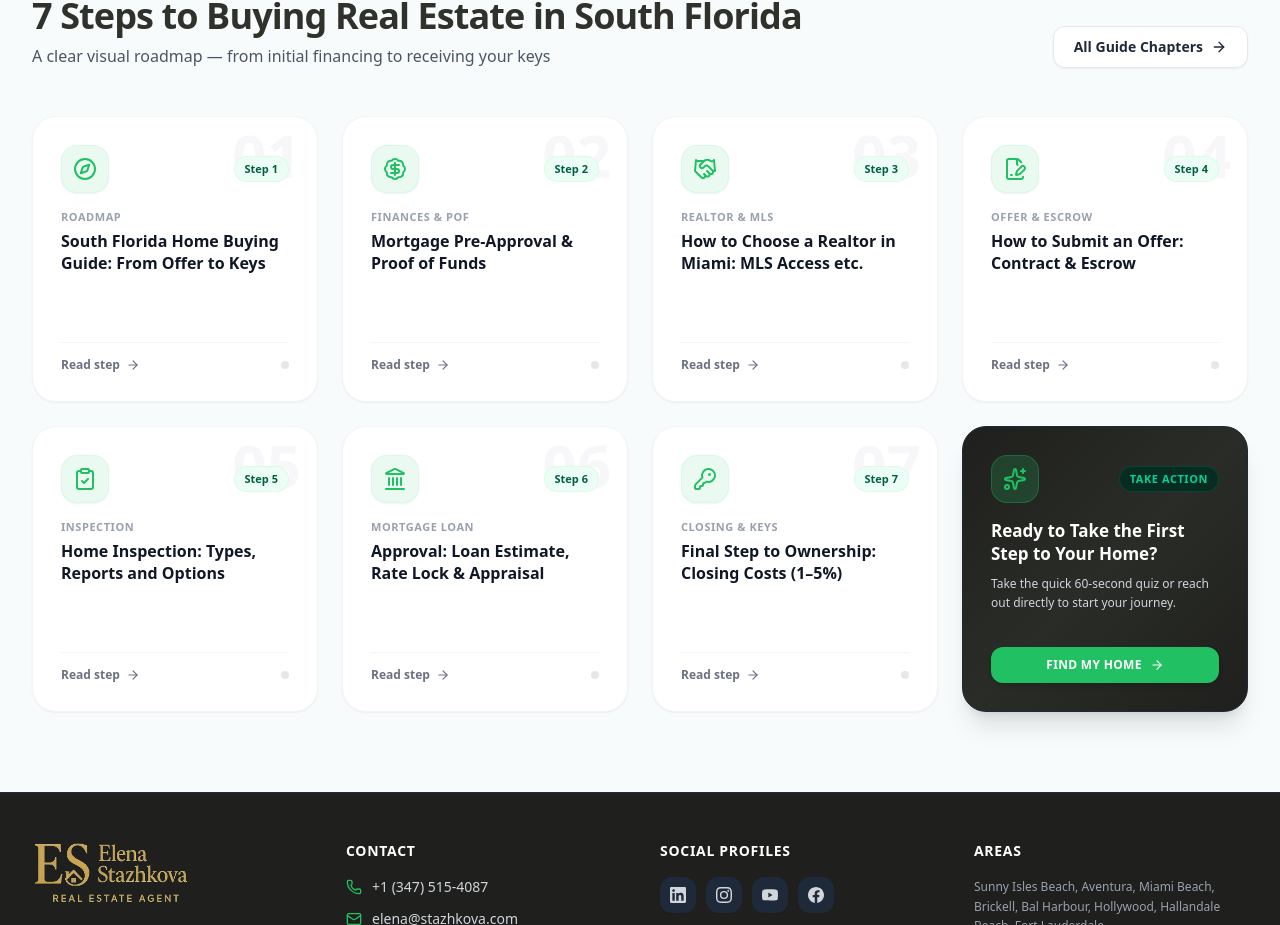
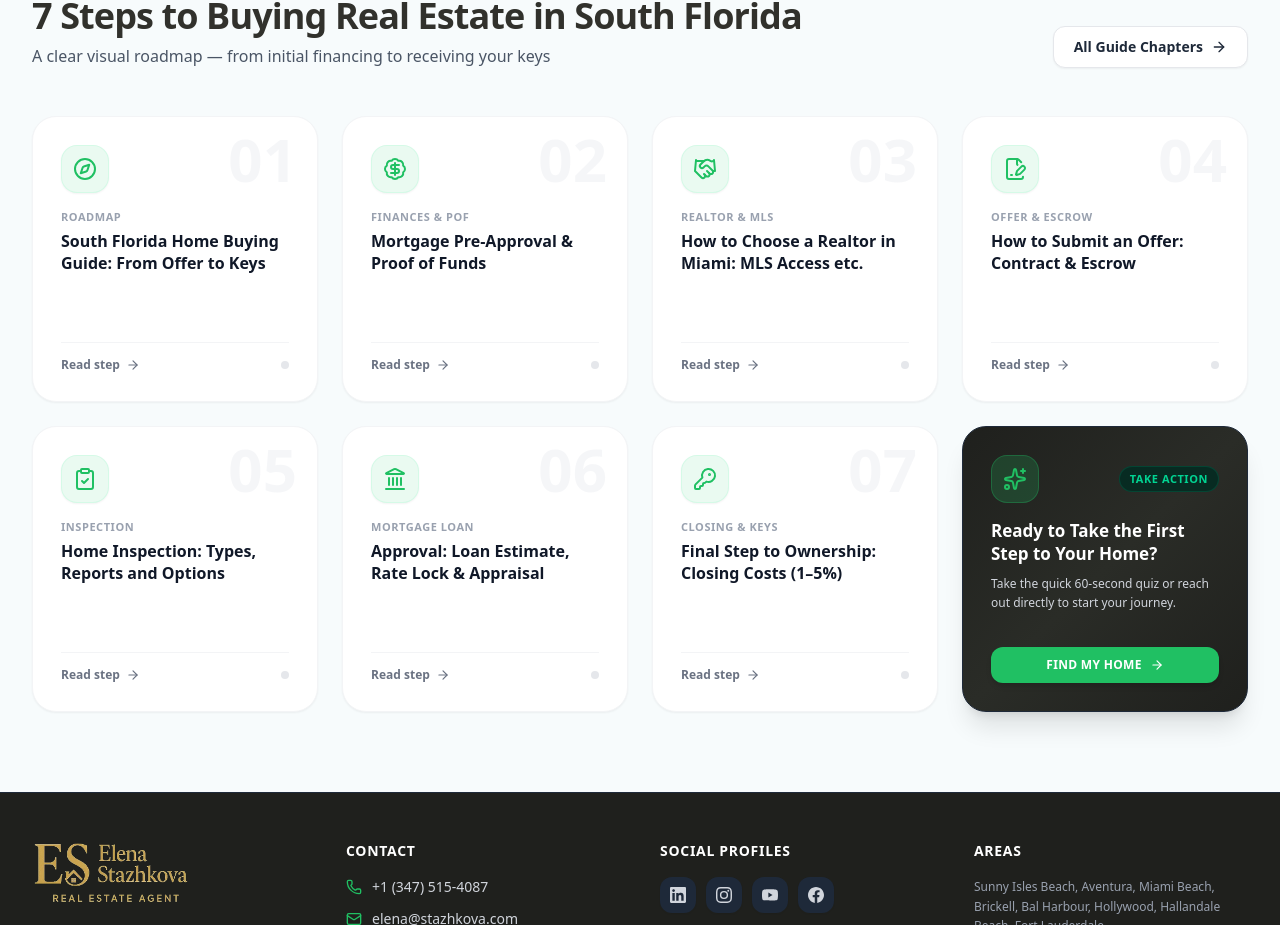
Before and after one commit to andreibdr/stazhkova_wp, a Next.js app in the folder website/: page / in a window 1280 px wide. Shown: the part 6100-7025 px from the top of the page. Built offline with nearby package versions, Linux system fonts and the light colour scheme.

Commit message:
style: remove duplicate step badge from cards to let large watermark numbers stand out cleanly

```diff
--- a/website/components/GuidesPreview.tsx
+++ b/website/components/GuidesPreview.tsx
@@ -155,19 +155,16 @@ export default function GuidesPreview({ guides, lang }: GuidesPreviewProps) {
                 className="relative aspect-square p-6 sm:p-7 rounded-3xl bg-white border border-gray-100 hover:border-[#20c063] hover:shadow-xl hover:-translate-y-1.5 transition-all duration-300 flex flex-col justify-between group overflow-hidden shadow-xs"
               >
                 {/* Big subtle watermark step number */}
-                <div className="absolute top-2 right-4 text-6xl font-black text-gray-100/70 group-hover:text-emerald-100/90 transition-colors select-none pointer-events-none">
+                <div className="absolute top-3 right-5 text-6xl font-black text-gray-100/80 group-hover:text-emerald-100/90 transition-colors select-none pointer-events-none">
                   0{stepNumber}
                 </div>
 
-                {/* Top: Icon + Step Badge */}
+                {/* Top: Infographic Icon */}
                 <div className="relative z-10">
-                  <div className="flex items-center justify-between mb-4">
+                  <div className="mb-4">
                     <div className="w-12 h-12 rounded-2xl bg-[#eafaf1] text-[#20c063] border border-emerald-100/80 flex items-center justify-center group-hover:bg-[#20c063] group-hover:text-white group-hover:scale-105 transition-all shadow-xs">
                       <IconComponent className="w-6 h-6" />
                     </div>
-                    <span className="text-[11px] font-bold text-emerald-800 bg-emerald-50 px-2.5 py-1 rounded-full border border-emerald-100/60">
-                      {titles.step} {stepNumber}
-                    </span>
                   </div>
 
                   {/* Micro-category */}
```
